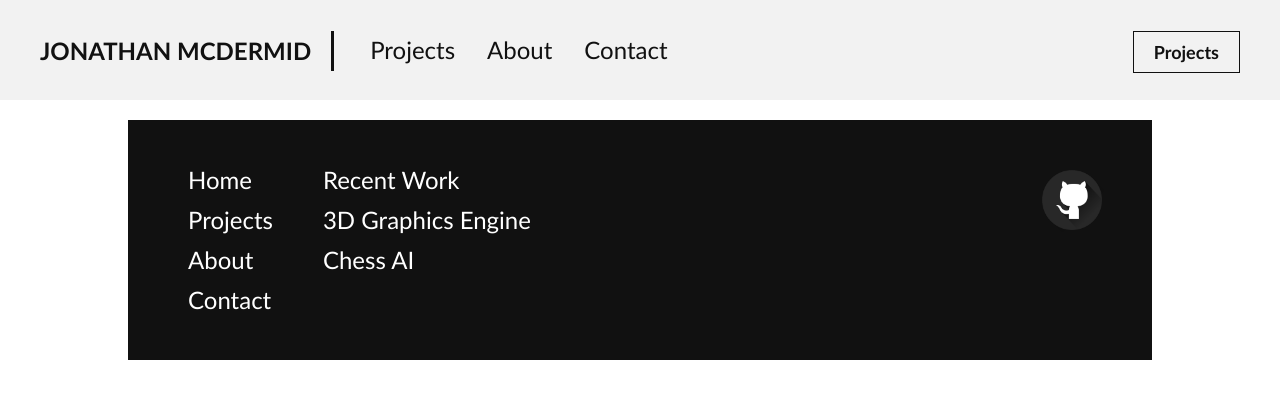
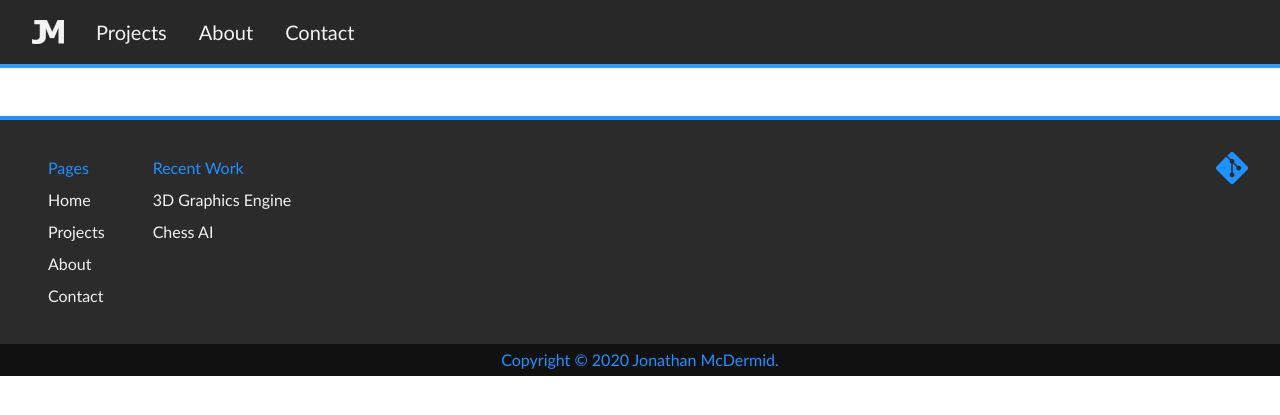
Before and after one commit to jonathanmcdermid/My-Website, a PHP site: page /about.html in a window 1280 px wide. Shown: the top 415 px of the page. Run offline with PHP 8.4, Linux system fonts and the light colour scheme.

Commit message:
better image sizes, small ui changes and favicon added

```diff
--- a/about.html
+++ b/about.html
@@ -3,26 +3,28 @@
 <head>
     <meta charset="utf-8" />
     <title>Jonathan McDermid</title>
+    <link rel="shortcut icon" type="image/png" href="images/favIcon.png" />
     <meta name="viewport" content="width=device-width, initial-scale=1.0" />
     <link rel="stylesheet" href="style.css" />
 </head>
 <body>
     <header>
-        <a href="index.html" class="header-brand">Jonathan McDermid</a>
+        <a href="index.html" class="header-brand">
+            <img src="images/homeIcon.png" alt="home logo" width="32" height="24">
+        </a>
         <nav>
             <ul>
                 <li><a href="projects.html">Projects</a></li>
                 <li><a href="about.html">About</a></li>
                 <li><a href="contact.html">Contact</a></li>
             </ul>
-            <a href="projects.html" class="header-projects">Projects</a>
         </nav>
     </header>
     <main>
     </main>
-    <div class="wrapper">
     <footer>
         <ul class="footer-links-main">
+            <li><p>Pages</p></li>
             <li><a href="index.html">Home</a></li>
             <li><a href="projects.html">Projects</a></li>
             <li><a href="about.html">About</a></li>
@@ -38,7 +40,9 @@
                 <img src="images/githubIcon.png" alt="github icon">
             </a>
         </div>
+        <ul class="footer-secondary">
+            <li><p>Copyright © 2020 Jonathan McDermid.</p></li>
+        </ul>
     </footer>
-    </div>
 </body>
 </html>
--- a/style.css
+++ b/style.css
@@ -108,26 +108,23 @@ header {
     top: 0px;
     right: 0px;
     left: 0px;
-    background-color: #f2f2f2;
+    background-color: #111;
+    opacity: 0.9;
     width: 100%;
-    height: 100px;
+    height: 64px;
+    border-bottom: 4px solid;
+    border-bottom-color: dodgerblue;
 }
 
 header .header-brand {
-    font-family: 'Tw Cen MT', 'Calibri';
-    font-weight: 600;
-    font-size: 24px;
-    color: #111;
-    text-transform: uppercase;
     display: block;
-    margin: 0px auto;
-    text-align: center;
-    padding: 20px 0px;
+    padding: 20px 16px 0px 32px;
+    float: left;
 }
 
 header nav ul {
     display: block;
-    margin: 0px auto;
+    margin: 16px 0px 0px 16px;
     width: auto;
 }
 
@@ -140,47 +137,10 @@ header nav ul li {
 
 header nav ul li a {
     font-family: 'Tw Cen MT', 'Calibri';
-    font-weight: 300;
-    font-size: 24px;
-    color: #111;
-}
-
-header .header-projects{
-    display: none;
-}
-
-@media only screen and (min-width: 1024px){
-    header .header-brand {
-        margin: 31px 0px;
-        text-align: left;
-        line-height: 40px;
-        padding: 0px 20px 0px 40px;
-        border-right: 3px solid #111;
-        float: left;
-    }
-
-    header nav ul {
-        margin: 20px 0px 0px 20px;
-        float: left;
-    }
-
-   header nav ul li a {
-       line-height: 60px;
-   }
-
-   header .header-projects {
-       display: block;
-       font-family: 'Tw Cen MT', 'Calibri';
-       font-weight: 600;
-       font-size: 18px;
-       color: #111;
-       line-height: 40px;
-       border: 1px solid #111;
-       float: right;
-       margin-right: 40px;
-       margin-top: 31px;
-       padding: 0px 20px;
-   }
+    font-weight: 100;
+    font-size: 20px;
+    line-height: 32px;
+    color: #f2f2f2;
 }
 
 /*INDEX*/
@@ -199,7 +159,7 @@ header .header-projects{
     z-index: -1;
 }
 
-.index-links div{
+.index-links div {
     margin: 16px 16px 0px;
     width: calc(100% - 32px);
     height: 100px;
@@ -217,7 +177,7 @@ header .header-projects{
 .index-links div h3 {
     font-family: 'Tw Cen MT', 'Calibri';
     font-weight: 600;
-    font-size: 28px;
+    font-size: 32px;
     line-height: 100px;
     color: #111;
     text-align: center;
@@ -225,100 +185,100 @@ header .header-projects{
 }
 
 @media only screen and (min-width: 1024px) {
-    .wrapper{
+    .wrapper {
         width: 1024px;
         margin: 0px auto;
     }
 
-    .index-banner {
-        height: 450px;
-    }
-
-    .index-links{
+    .index-links {
         overflow: hidden;
     }
 
-    .index-links div{
-        margin: 20px 10px 0px;
-        height: 220px;
+    .index-links div {
+        margin: 16px 16px 0px 0px;
         background-color: #f2f2f2;
+        height: calc(50% - 32px) !important;
         float: left;
     }
 
-    .index-boxlink-square{
-        width: calc(25% - 20px) !important;
+    .index-boxlink-square {
+        width: calc(25% - 16px) !important;
     }
 
     .index-boxlink-rectangle {
-        width: calc(50% - 40px) !important;
+        width: calc(50% - 32px) !important;
     }
 
     .index-links div h3 {
-        line-height: 220px;
+        line-height: calc(256px - 32px);
     }
 }
 
 /*FOOTER*/
 
 footer {
-    width: calc(100% - 80px);
-    padding: 40px 40px;
-    margin-top: 20px;
-    background-color: #111;
+    width: calc(100% - 64px);
+    padding: 32px 32px;
+    padding-bottom: 0px;
+    margin-top: 16px;
     overflow: hidden;
+    background-color: #2b2b2b;
+    border-top: 4px solid;
+    border-top-color: dodgerblue;
 }
 
-footer ul{
-    width: auto;/*bad*/
-    float: left;
-    padding-left: 20px;
+.footer-secondary {
+    width: calc(100% + 32px);
+    margin-top: 32px;
+    margin-left: -32px;
+    background-color: #111;
+    text-align: center;
 }
 
-footer ul li{
+footer ul {
+    width: auto;
+    float: left;
+    padding-left: 16px;
+    padding-right: 32px;
+}
+
+footer ul li {
     display: block;
     list-style: none;
 }
 
 footer ul li a {
     font-family: 'Tw Cen MT', 'Calibri';
-    font-weight: 400;
-    font-size: 24px;
-    color: #fff;
-    line-height: 40px;
+    font-weight: 300;
+    font-size: 16px;
+    color: #f2f2f2;
+    line-height: 32px;
 }
 
-.footer-links-main {
-
+footer ul p {
+    font-family: 'Tw Cen MT', 'Calibri';
+    font-weight: 300;
+    font-size: 16px;
+    color: dodgerblue;
+    line-height: 32px;
 }
 
-.footer-links-recent-work{
+.footer-links-recent-work {
     display: none;
 }
 
 .footer-sm {
-    width: 80px;
+    width: 32px;
     float: right;
 }
 
-.footer-sm img{
+.footer-sm img {
     width: 100%;
-    margin-bottom: 10px;
+    margin-bottom: 16px;
 }
 
 @media only screen and (min-width: 1024px) {
     .footer-links-recent-work {
         display: block;
     }
-
-    footer ul {
-        padding-right: 30px;
-    }
-
-    footer ul li p {
-        font-family: 'Tw Cen MT', 'Calibri';
-        font-weight: 400;
-        font-size: 24px;
-        color: #fff;
-        line-height: 40px;
-    }
 }
```
Also changed, not shown: contact.html (+8 -4 lines), index.html (+8 -4 lines), projects.html (+8 -4 lines), images/favIcon.png (added), images/githubIcon.png, images/homeIcon.png (added). Lines whose indentation alone changed are shown as unchanged.
